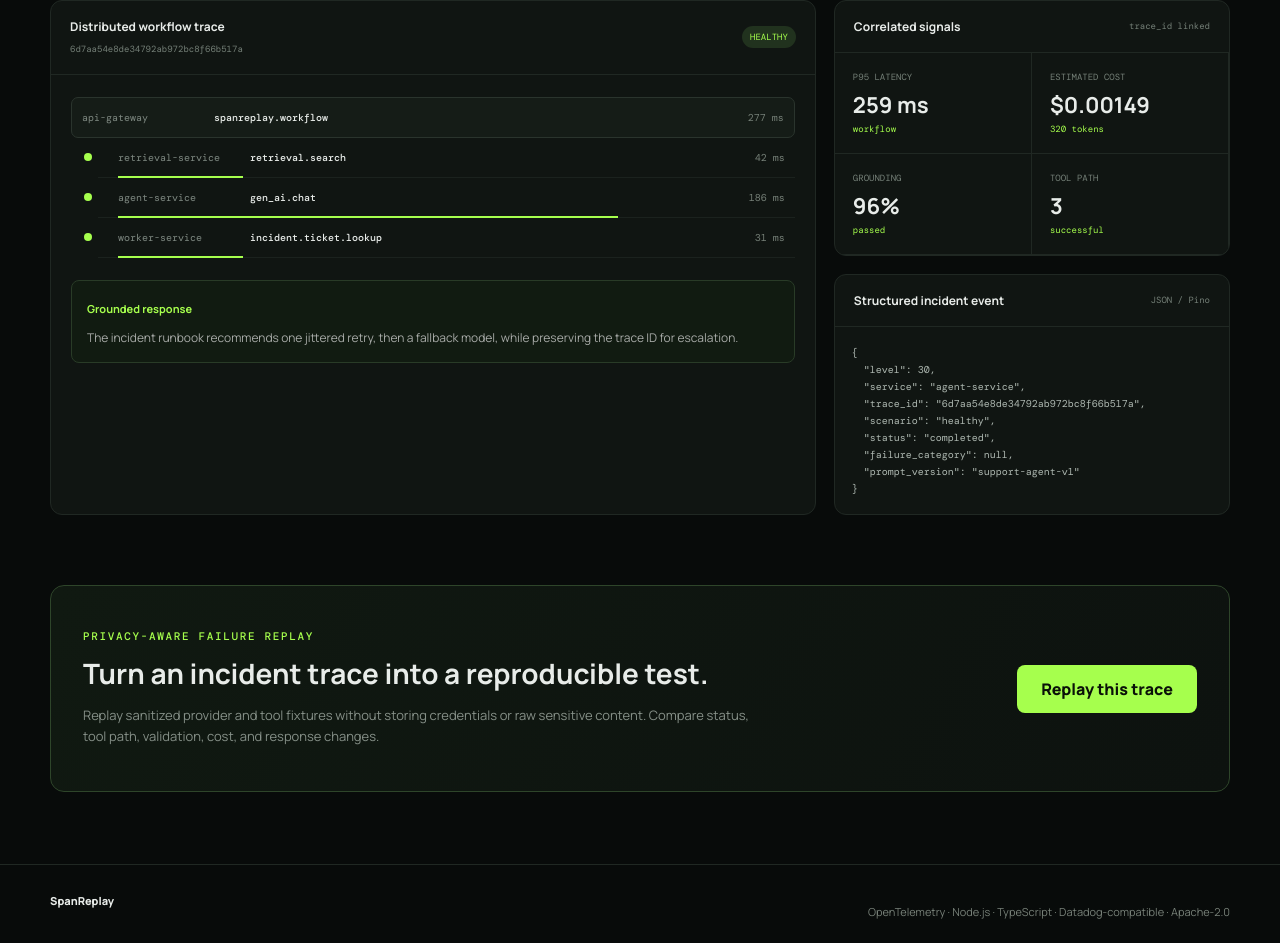
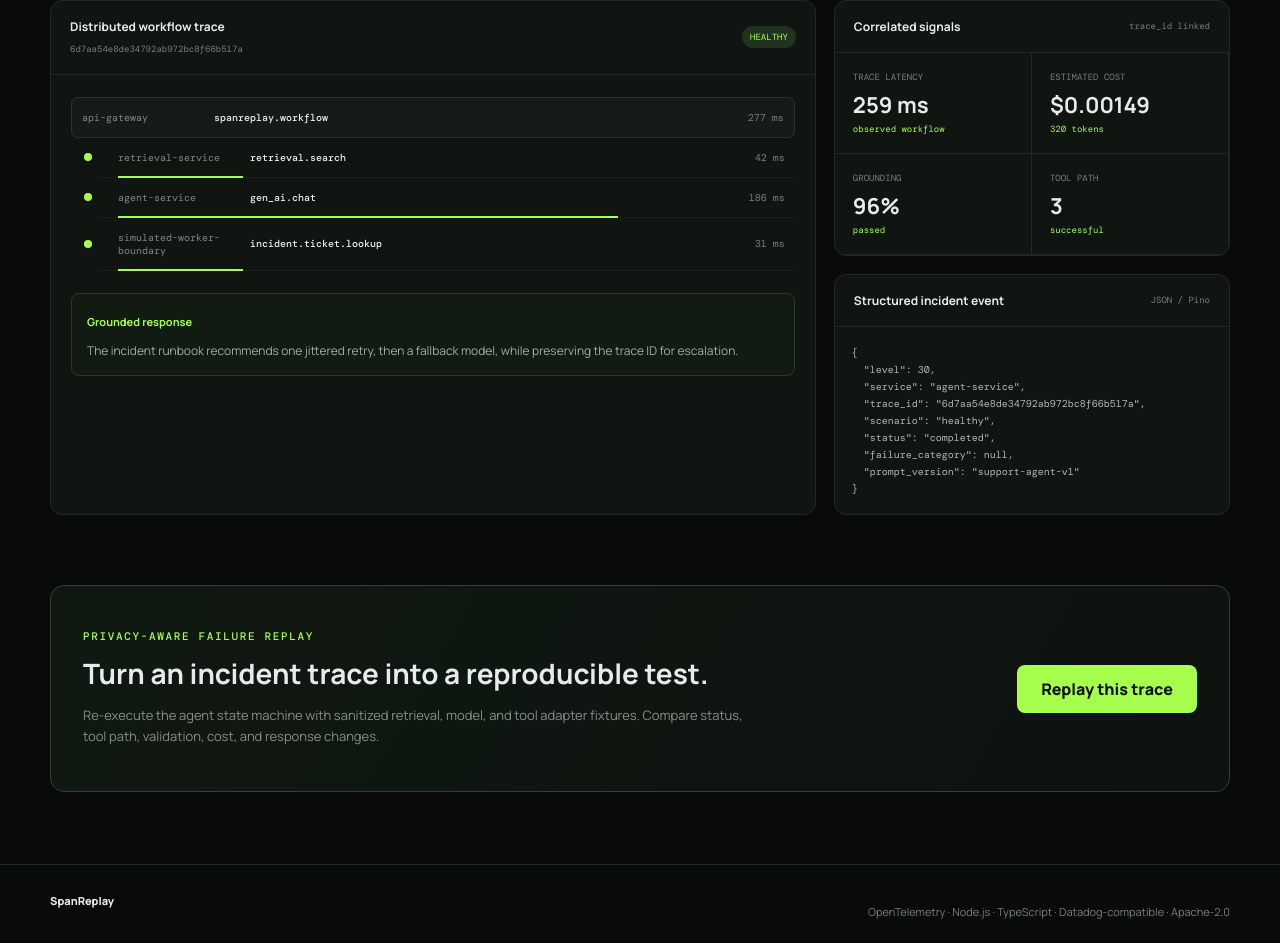
Before and after one commit to Victoria824/SpanReplay, a React (Vite) app in the folder console/: page / in a window 1280 px wide. Shown: the part 620-1563 px from the top of the page. Built offline with nearby package versions, Linux system fonts and the light colour scheme; no server answers.

Commit message:
Sync production hardening: console/src

```diff
--- a/console/src/App.tsx
+++ b/console/src/App.tsx
@@ -3,9 +3,11 @@ import { useMemo, useState } from "react";
 type Scenario =
   | "healthy"
   | "retrieval-timeout"
+  | "retrieval-saturation"
   | "irrelevant-context"
   | "provider-timeout"
   | "tool-error"
+  | "error-tracking"
   | "validation-failure"
   | "cost-spike";
 
@@ -33,6 +35,7 @@ type Comparison = {
   originalTraceId: string;
   replayTraceId: string;
   changed: Record<string, boolean>;
+  driftDetected: boolean;
   replay: Result;
 };
 
@@ -41,9 +44,11 @@ const API = import.meta.env.VITE_API_URL || window.location.origin;
 const scenarios: Array<{ value: Scenario; label: string; hint: string }> = [
   { value: "healthy", label: "Healthy workflow", hint: "Baseline: every dependency and policy passes" },
   { value: "retrieval-timeout", label: "Retrieval timeout", hint: "Dependency exceeds the retrieval latency budget" },
+  { value: "retrieval-saturation", label: "Retrieval saturation", hint: "Concurrent requests create queueing delay in the retrieval boundary" },
   { value: "irrelevant-context", label: "Low relevance", hint: "Grounding gate blocks irrelevant context" },
   { value: "provider-timeout", label: "Provider timeout", hint: "The simulated model provider stops responding" },
   { value: "tool-error", label: "Tool failure", hint: "Incident ticket lookup returns a 503" },
+  { value: "error-tracking", label: "Unhandled exception", hint: "A stable TypeError exercises backend error grouping" },
   { value: "validation-failure", label: "Unsafe response", hint: "Policy blocks a destructive action" },
   { value: "cost-spike", label: "Token cost spike", hint: "Usage jumps 12× while the workflow still succeeds" },
 ];
@@ -57,16 +62,18 @@ const seedResults: Record<Scenario, Result> = {
     steps: [
       { name: "retrieval.search", service: "retrieval-service", status: "ok", durationMs: 42, attributes: { documentCount: 3, topRelevance: 0.96 } },
       { name: "gen_ai.chat", service: "agent-service", status: "ok", durationMs: 186, attributes: { model: "deterministic-demo-model", inputTokens: 228, outputTokens: 92 } },
-      { name: "incident.ticket.lookup", service: "worker-service", status: "ok", durationMs: 31, attributes: { attempts: 1 } },
+      { name: "incident.ticket.lookup", service: "simulated-worker-boundary", status: "ok", durationMs: 31, attributes: { attempts: 1 } },
     ],
     usage: { inputTokens: 228, outputTokens: 92, estimatedCostUsd: 0.00149 },
     evaluation: { grounded: true, toolSucceeded: true, validationPassed: true, score: 0.96 },
     metadata: { scenario: "healthy", promptVersion: "support-agent-v1", model: "deterministic-demo-model", retrievedDocumentIds: ["runbook-provider-timeout", "policy-retrieval-quality", "runbook-tool-failure"] },
   },
   "retrieval-timeout": null as unknown as Result,
+  "retrieval-saturation": null as unknown as Result,
   "irrelevant-context": null as unknown as Result,
   "provider-timeout": null as unknown as Result,
   "tool-error": null as unknown as Result,
+  "error-tracking": null as unknown as Result,
   "validation-failure": null as unknown as Result,
   "cost-spike": null as unknown as Result,
 };
@@ -147,6 +154,7 @@ export default function App() {
         originalTraceId: result.traceId,
         replayTraceId: "c".repeat(32),
         changed: { status: false, answer: false, toolPath: false, validation: false },
+        driftDetected: false,
         replay: result,
       });
     } finally {
@@ -184,12 +192,12 @@ export default function App() {
         </article>
 
         <aside id="signals">
-          <article className="signals"><div className="card-head"><p>Correlated signals</p><span>trace_id linked</span></div><div className="metrics"><div><small>p95 latency</small><strong>{totalLatency} ms</strong><em>workflow</em></div><div><small>estimated cost</small><strong>${result.usage.estimatedCostUsd.toFixed(5)}</strong><em>{result.usage.inputTokens + result.usage.outputTokens} tokens</em></div><div><small>grounding</small><strong>{Math.round(result.evaluation.score * 100)}%</strong><em>{result.evaluation.grounded ? "passed" : "blocked"}</em></div><div><small>tool path</small><strong>{result.steps.length}</strong><em>{result.evaluation.toolSucceeded ? "successful" : "incomplete"}</em></div></div></article>
+          <article className="signals"><div className="card-head"><p>Correlated signals</p><span>trace_id linked</span></div><div className="metrics"><div><small>trace latency</small><strong>{totalLatency} ms</strong><em>observed workflow</em></div><div><small>estimated cost</small><strong>${result.usage.estimatedCostUsd.toFixed(5)}</strong><em>{result.usage.inputTokens + result.usage.outputTokens} tokens</em></div><div><small>grounding</small><strong>{Math.round(result.evaluation.score * 100)}%</strong><em>{result.evaluation.grounded ? "passed" : "blocked"}</em></div><div><small>tool path</small><strong>{result.steps.length}</strong><em>{result.evaluation.toolSucceeded ? "successful" : "incomplete"}</em></div></div></article>
           <article className="log"><div className="card-head"><p>Structured incident event</p><span>JSON / Pino</span></div><pre>{JSON.stringify({level: result.status === "completed" ? 30 : 50, service: result.failure?.service ?? "agent-service", trace_id: result.traceId, scenario: result.metadata.scenario, status: result.status, failure_category: result.failure?.category ?? null, prompt_version: result.metadata.promptVersion}, null, 2)}</pre></article>
         </aside>
       </section>
 
-      <section className="replay" id="replay"><div><p className="eyebrow">Privacy-aware failure replay</p><h2>Turn an incident trace into a reproducible test.</h2><p>Replay sanitized provider and tool fixtures without storing credentials or raw sensitive content. Compare status, tool path, validation, cost, and response changes.</p></div><button onClick={replay} disabled={loading}>Replay this trace</button>{comparison && <div className="diff"><span>ORIGINAL<br/><code>{comparison.originalTraceId.slice(0, 12)}…</code></span><b>→</b><span>REPLAYED<br/><code>{comparison.replayTraceId.slice(0, 12)}…</code></span><strong>{Object.values(comparison.changed).some(Boolean) ? "DRIFT DETECTED" : "REPRODUCED"}</strong></div>}</section>
+      <section className="replay" id="replay"><div><p className="eyebrow">Privacy-aware failure replay</p><h2>Turn an incident trace into a reproducible test.</h2><p>Re-execute the agent state machine with sanitized retrieval, model, and tool adapter fixtures. Compare status, tool path, validation, cost, and response changes.</p></div><button onClick={replay} disabled={loading}>Replay this trace</button>{comparison && <div className="diff"><span>ORIGINAL<br/><code>{comparison.originalTraceId.slice(0, 12)}…</code></span><b>→</b><span>REPLAYED<br/><code>{comparison.replayTraceId.slice(0, 12)}…</code></span><strong>{comparison.driftDetected ? "DRIFT DETECTED" : "REPRODUCED"}</strong></div>}</section>
 
       <footer><span>SpanReplay</span><p>OpenTelemetry · Node.js · TypeScript · Datadog-compatible · Apache-2.0</p></footer>
     </main>
```
